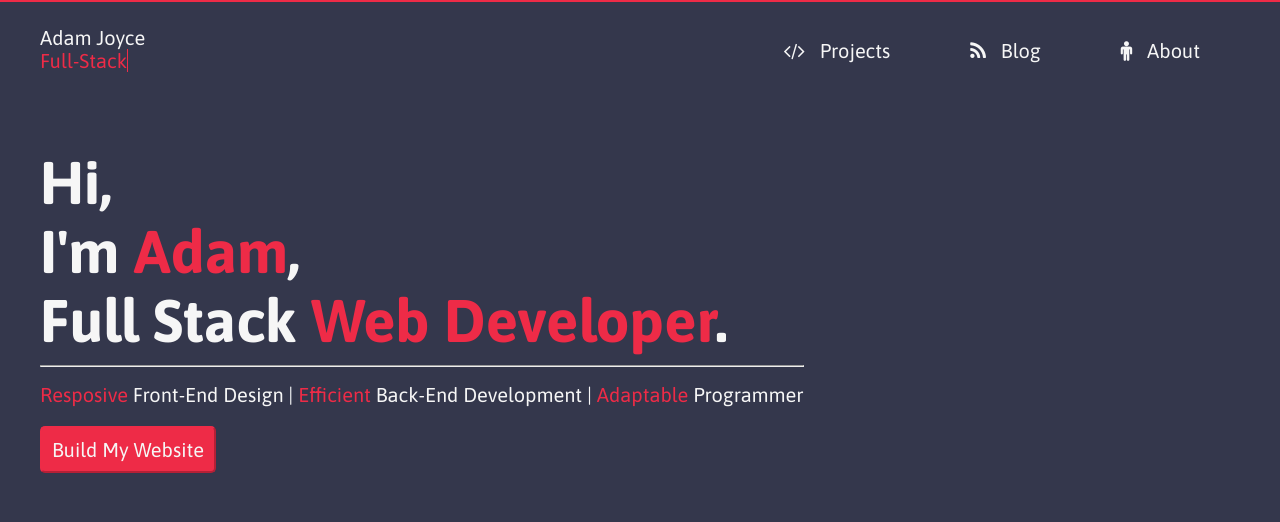
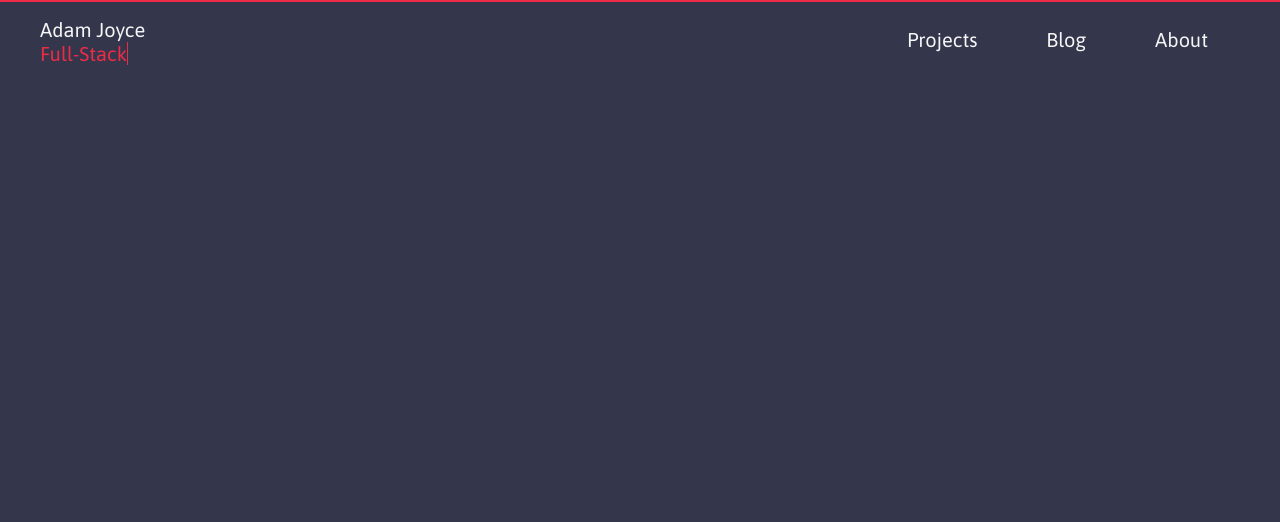
Before and after one commit to adamjoyce/adam-joyce-web-portfolio, a Django app: page / in a window 1280 px wide. Shown: the top 522 px of the page. Run offline with Django 3.2, Linux system fonts and the light colour scheme.

Commit message:
WIP - Refactoring base.html and base.css

```diff
--- a/adam_joyce_web_portfolio/settings.py
+++ b/adam_joyce_web_portfolio/settings.py
@@ -26,7 +26,10 @@ SECRET_KEY = '7*1i%e-1x+m)+-u0#xrl=&(izq+u#)gst3lsy$wdpew!%ec)^!'
 # SECURITY WARNING: don't run with debug turned on in production!
 DEBUG = True
 
-ALLOWED_HOSTS = ['adamjoycewebdev.pythonanywhere.com',]
+ALLOWED_HOSTS = [
+    '127.0.0.1',
+    'adamjoycewebdev.pythonanywhere.com',
+]
 
 
 # Application definition
--- a/static/css/base.css
+++ b/static/css/base.css
@@ -118,10 +118,16 @@ button:focus {
 }
 
 .nav-list {
-  float: right;
+  /*float: right;*/
   list-style-type: none;
   margin: 0;
   padding: 0;
+}
+
+.nav-list:after {
+  content: "";
+  display: table;
+  clear: both;
 }
 
 .nav-item {
--- /dev/null
+++ b/static/css/base1.css
@@ -0,0 +1,74 @@
+/*** Generic Elements ***/
+body {
+  background: #34374c;
+  color: #f6f6f6;
+  font-family: 'Asap', sans-serif;
+  font-size: 1.25rem;
+  line-height: 1.2;
+}
+
+a {
+  color: #f6f6f6;
+  text-decoration: none;
+}
+
+#page-container {
+  margin: 0 auto;
+  padding: 0 1rem;
+}
+
+.typewrite {
+  border-right: 0.08em solid #ee2b47;
+}
+/*** End of Generic Elements ***/
+
+/*** Header ***/
+.horizontal-line {
+  background-color: #ee2b47;
+  height: 2px;
+}
+
+#header-container {
+  padding: 1rem 0;
+}
+
+#header-container:after {
+  content: "";
+  display: table;
+  clear: both;
+}
+
+/* Navigation */
+#nav-logo {
+  float: left;
+}
+
+#profession {
+  color: #ee2b47;
+}
+
+#nav-icon {
+  display: none;
+}
+
+.nav-bar {
+  float: right;
+  padding-top: 0.5em;
+}
+
+.nav-item {
+  display: inline;
+}
+
+.nav-link {
+  padding: 0 2rem;
+}
+/*** End of Header ***/
+
+/*** Media Queries ***/
+@media (min-width: 75rem) {
+  #page-container {
+    width: 75rem;
+  }
+}
+/*** End of Media Queries ***/
--- /dev/null
+++ b/static/css/reset.css
@@ -0,0 +1,54 @@
+/* http://meyerweb.com/eric/tools/css/reset/
+   v2.0 | 20110126
+   License: none (public domain)
+*/
+
+html, body, div, span, applet, object, iframe,
+h1, h2, h3, h4, h5, h6, p, blockquote, pre,
+a, abbr, acronym, address, big, cite, code,
+del, dfn, em, img, ins, kbd, q, s, samp,
+small, strike, strong, sub, sup, tt, var,
+b, u, i, center,
+dl, dt, dd, ol, ul, li,
+fieldset, form, label, legend,
+table, caption, tbody, tfoot, thead, tr, th, td,
+article, aside, canvas, details, embed,
+figure, figcaption, footer, header, hgroup,
+menu, nav, output, ruby, section, summary,
+time, mark, audio, video {
+	margin: 0;
+	padding: 0;
+	border: 0;
+	font-size: 100%;
+	font: inherit;
+	vertical-align: baseline;
+}
+
+/* HTML5 display-role reset for older browsers. */
+article, aside, details, figcaption, figure,
+footer, header, hgroup, menu, nav, section {
+	display: block;
+}
+
+body {
+	line-height: 1;
+}
+
+ol, ul {
+	list-style: none;
+}
+
+blockquote, q {
+	quotes: none;
+}
+
+blockquote:before, blockquote:after,
+q:before, q:after {
+	content: '';
+	content: none;
+}
+
+table {
+	border-collapse: collapse;
+	border-spacing: 0;
+}
--- a/static/js/base.js
+++ b/static/js/base.js
@@ -51,33 +51,33 @@ TypeWriter.prototype.tick = function() {
 };
 /* End of TypeWriter. */
 
-/* Overlay navigation functionality for small screens. */
-// Open overlay.
-var overlay = document.getElementById('nav-overlay');
-document.getElementById('nav-icon').addEventListener('click', function(e) {
-  overlay.style.height = '100%';
-});
-
-// Close Overlay.
-document.getElementById('close-overlay').addEventListener('click', function(e) {
-  overlay.style.height = '0%';
-});
-
-// Page fade out before loading new page.
-var pageLinks = document.getElementsByClassName('page-swap');
-for (var i = 0; i < pageLinks.length; ++i) {
-  pageLinks[i].addEventListener('click', function() {
-    // Add the class to play the fade out animation.
-    var linkClassList = document.getElementById('fade-container').classList;
-    linkClassList.remove('fade');
-    setTimeout(function () { linkClassList.add('reverse-fade'); }, 10);
-  });
-
-  // Switch the webpage after animation completes.
-  pageLinks[i].addEventListener('animationend', function() {
-    document.location.href = pageLinks[i].dataset.url;
-  });
-}
+// /* Overlay navigation functionality for small screens. */
+// // Open overlay.
+// var overlay = document.getElementById('nav-overlay');
+// document.getElementById('nav-icon').addEventListener('click', function(e) {
+//   overlay.style.height = '100%';
+// });
+//
+// // Close Overlay.
+// document.getElementById('close-overlay').addEventListener('click', function(e) {
+//   overlay.style.height = '0%';
+// });
+//
+// // Page fade out before loading new page.
+// var pageLinks = document.getElementsByClassName('page-swap');
+// for (var i = 0; i < pageLinks.length; ++i) {
+//   pageLinks[i].addEventListener('click', function() {
+//     // Add the class to play the fade out animation.
+//     var linkClassList = document.getElementById('fade-container').classList;
+//     linkClassList.remove('fade');
+//     setTimeout(function () { linkClassList.add('reverse-fade'); }, 10);
+//   });
+//
+//   // Switch the webpage after animation completes.
+//   pageLinks[i].addEventListener('animationend', function() {
+//     document.location.href = pageLinks[i].dataset.url;
+//   });
+// }
 
 // Executes once the window has loaded.
 window.onload = function() {
--- a/templates/base.html
+++ b/templates/base.html
@@ -11,11 +11,10 @@
     {% endblock %}
 
     <!-- Stylesheets -->
-    <link rel="stylesheet" href="{% static 'css/base.css' %}">
-
-    <!-- Fonts -->
     <link href="https://fonts.googleapis.com/css?family=Asap:400,700" rel="stylesheet">
     <link href="https://maxcdn.bootstrapcdn.com/font-awesome/4.7.0/css/font-awesome.min.css" rel="stylesheet" integrity="sha384-wvfXpqpZZVQGK6TAh5PVlGOfQNHSoD2xbE+QkPxCAFlNEevoEH3Sl0sibVcOQVnN" crossorigin="anonymous">
+    <!-- <link rel="stylesheet" href="{% static 'css/reset.css' %}"> -->
+    <link rel="stylesheet" href="{% static 'css/base.css' %}">
   </head>
   <body>
     <div id="fade-container" class="fade">
--- /dev/null
+++ b/templates/base1.html
@@ -0,0 +1,57 @@
+<!DOCTYPE html>
+{% load static %}
+<html>
+  <head>
+    <meta charset="utf-8">
+    <meta name="viewport" content="width=device-width, initial-scale=1">
+    {% block title %}<title>Adam Joyce Web Developer</title>{% endblock %}
+
+    <!-- Stylesheets -->
+    <link href="https://fonts.googleapis.com/css?family=Asap:400,700" rel="stylesheet">
+    <link href="https://maxcdn.bootstrapcdn.com/font-awesome/4.7.0/css/font-awesome.min.css" rel="stylesheet" integrity="sha384-wvfXpqpZZVQGK6TAh5PVlGOfQNHSoD2xbE+QkPxCAFlNEevoEH3Sl0sibVcOQVnN" crossorigin="anonymous">
+    <link href="{% static 'css/reset.css' %}" rel="stylesheet">
+    <link href="{% static 'css/base1.css' %}" rel="stylesheet">
+  </head>
+  <body>
+    <div class="horizontal-line"></div>
+    <div id="page-container">
+      <header id="header-container">
+        <!-- Logo -->
+        <a id="nav-logo" href="/">
+          Adam Joyce<br>
+          <span
+          id="profession"
+          class="typewrite"
+          data-text=
+          '["Software Engineer", "Full-Stack Developer",
+            "Board Game Enthusiast", "Novice Guitar Plucker", "Human Male"]'
+          data-delay="1000"></span>
+        </a>
+        <button id="nav-icon" type="button">&#9776;</button>
+
+        <!-- Navbar -->
+        <nav class="nav-bar">
+          <ul>
+            <li class="nav-item">
+              <a class="nav-link" href="#">
+                Projects
+              </a>
+            </li>
+            <li class="nav-item">
+              <a class="nav-link" href="#">
+                Blog
+              </a></li>
+            <li class="nav-item">
+              <a class="nav-link" href="#">
+                About
+              </a>
+            </li>
+          </ul>
+        </nav>
+      </header>
+    </div>
+
+    <!-- Scripts -->
+    <script type="text/javascript" src="{% static 'js/base.js' %}"></script>
+  </body>
+</html>
--- a/templates/index.html
+++ b/templates/index.html
@@ -1,10 +1,10 @@
 <!DOCTYPE html>
-{% extends 'base.html' %}
+{% extends 'base1.html' %}
 {% load static %}
 
 {% block page_content %}
 <!-- Title Page Information -->
-<section id="welcome-page">
+<!-- <section id="welcome-page">
   <h1>Hi,</h1>
   <h1>I'm <span class="emphasis">Adam</span>,</h1>
   <h1>Full Stack <span class="emphasis">Web Developer</span>.</h1>
@@ -15,7 +15,7 @@
   <button class="default-button" type="button" name="button">
     Build My Website
   </button>
-</section>
+</section> -->
 {% endblock %}
 
 {% block page_footer %}
```
